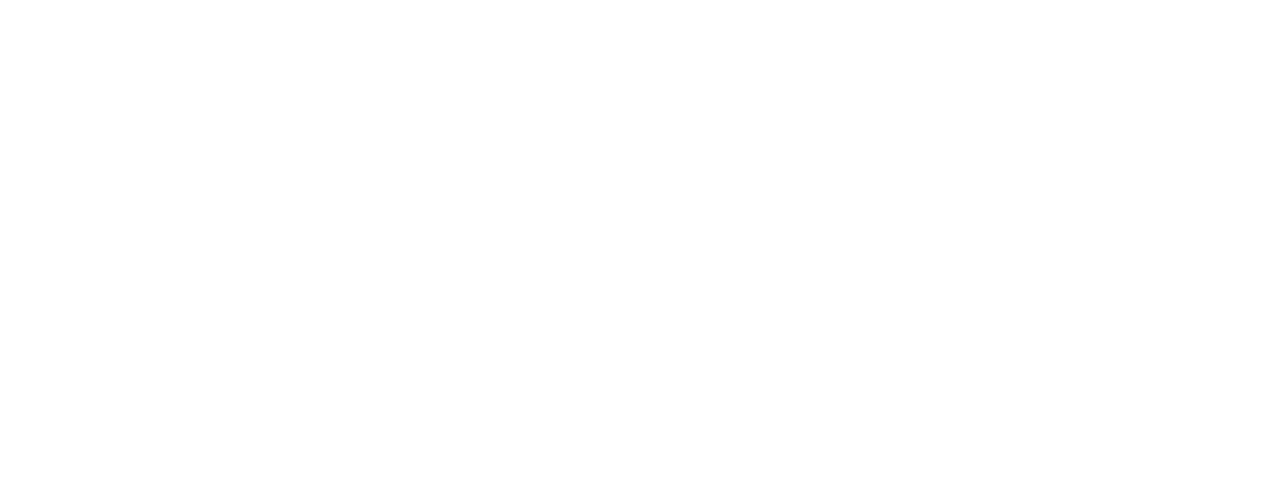
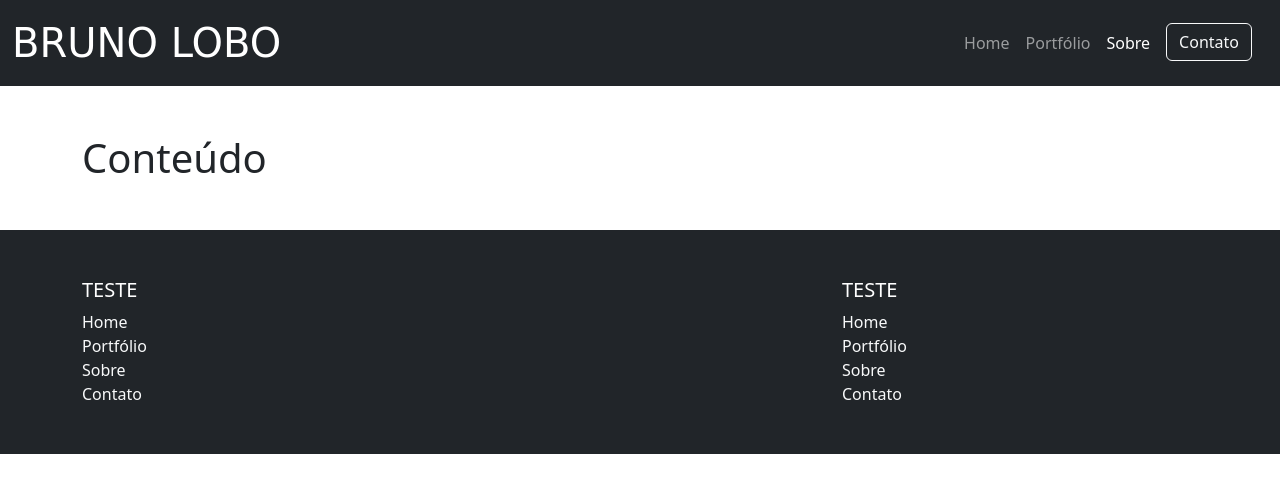
Before and after one commit to brunolobo0/Meu-Site, a website: page src/sobre.html in a window 1280 px wide. Drawn offline with nearby package versions, Linux system fonts and the light colour scheme; files that its build step writes are made by us from their sources; a web font is replaced by a local one.

Commit message:
algumas atualizações

```diff
--- a/index.html
+++ b/index.html
@@ -5,6 +5,10 @@
   <meta charset="utf-8">
   <meta name="viewport" content="width=device-width, initial-scale=1">
   <title>Bruno Lobo</title>
+  <link rel="apple-touch-icon" sizes="180x180" href="./imgs/apple-touch-icon.png">
+  <link rel="icon" type="image/png" sizes="32x32" href="./imgs/favicon-32x32.png">
+  <link rel="icon" type="image/png" sizes="16x16" href="./imgs/favicon-16x16.png">
+  <link rel="manifest" href="/site.webmanifest">
   <link href="https://cdn.jsdelivr.net/npm/bootstrap@5.3.0-alpha3/dist/css/bootstrap.min.css" rel="stylesheet"
     integrity="sha384-KK94CHFLLe+nY2dmCWGMq91rCGa5gtU4mk92HdvYe+M/SXH301p5ILy+dN9+nJOZ" crossorigin="anonymous">
   <link rel="stylesheet" href="./style/style.css">
@@ -43,12 +47,34 @@
       </div>
     </nav>
   </header>
-  <section>
-    <div class="container h-100">
-      <div class="row">
-        <h1 class="my-5">Conteúdo</h1>
+  <section class="container-fluid">
+    <div class="row my-5 p-5">
+      <div class="col-lg-6">
+        <div id="carouselHome" class="carousel slide carousel-fade" data-bs-ride="carousel">
+          <div class="carousel-inner">
+            <div class="carousel-item active">
+              <img src="./imgs/banner1.png" class="img-fluid float-end d-block w-50 carouselBanners" alt="...">
+            </div>
+            <div class="carousel-item">
+              <img src="./imgs/banner2.png" class="img-fluid float-end d-block w-50 carouselBanners" alt="...">
+            </div>
+            <div class="carousel-item">
+              <img src="./imgs/banner3.png" class="img-fluid float-end d-block w-50 carouselBanners" alt="...">
+            </div>
+          </div>
+        </div>
+      </div>
+      <div class="col-lg-6 d-flex align-items-center justify-content-center">
+        <h1 class="my-5 text-center display-1" style="font-family: 'Megrim', cursive;">FRONT-END DEVELOPER</h1>
       </div>
     </div>
+  </section>
+
+  <div class="container p-5">
+    <h1 class="display-5 text-center p-0 m-0" style="font-family: 'Megrim', cursive;">Bruno Lobo</h1>
+    <p class="small text-center p-0 m-0" style="font-family: 'Megrim', cursive; font-weight: 600;">Front-end developer
+    </p>
+  </div>
   </section>
   <footer class="bg-dark text-white">
     <div class="container py-5">
--- a/src/sobre.html
+++ b/src/sobre.html
@@ -0,0 +1,86 @@
+<!doctype html>
+<html lang="en">
+
+<head>
+  <meta charset="utf-8">
+  <meta name="viewport" content="width=device-width, initial-scale=1">
+  <title>Bruno Lobo</title>
+  <link rel="apple-touch-icon" sizes="180x180" href="./imgs/apple-touch-icon.png">
+  <link rel="icon" type="image/png" sizes="32x32" href="./imgs/favicon-32x32.png">
+  <link rel="icon" type="image/png" sizes="16x16" href="./imgs/favicon-16x16.png">
+  <link rel="manifest" href="/site.webmanifest">
+  <link href="https://cdn.jsdelivr.net/npm/bootstrap@5.3.0-alpha3/dist/css/bootstrap.min.css" rel="stylesheet"
+    integrity="sha384-KK94CHFLLe+nY2dmCWGMq91rCGa5gtU4mk92HdvYe+M/SXH301p5ILy+dN9+nJOZ" crossorigin="anonymous">
+  <link rel="stylesheet" href="./style/style.css">
+  <link rel="preconnect" href="https://fonts.googleapis.com">
+  <link rel="preconnect" href="https://fonts.gstatic.com" crossorigin>
+  <link href="https://fonts.googleapis.com/css2?family=Megrim&display=swap" rel="stylesheet">
+</head>
+
+<body>
+  <header>
+    <nav class="navbar navbar-expand-md navbar bg-dark" data-bs-theme="dark">
+      <div class="container-fluid">
+        <a class="navbar-brand" href="./index.html" style="font-family: 'Megrim', cursive; font-size: 40px;">BRUNO
+          LOBO</a>
+        <button class="navbar-toggler" type="button" data-bs-toggle="collapse" data-bs-target="#navbarSupportedContent"
+          aria-controls="navbarSupportedContent" aria-expanded="false" aria-label="Toggle navigation">
+          <span class="navbar-toggler-icon text-center"></span>
+        </button>
+        <div class="collapse navbar-collapse" id="navbarSupportedContent">
+          <ul class="navbar-nav me-3 ms-auto mb-2 mb-lg-0">
+            <li class="nav-item">
+              <a class="nav-link" aria-current="page" href="../index.html">Home</a>
+            </li>
+            <li class="nav-item">
+              <a class="nav-link" href="./portfolio.html">Portfólio</a>
+            </li>
+            <li class="nav-item">
+              <a class="nav-link active" href="./src/sobre.html">Sobre</a>
+            </li>
+            <li class="nav-item">
+              <a href="https://wa.me/+5511930054060"><button type="button"
+                  class="btn btn-outline-light ms-md-2">Contato</button></a>
+            </li>
+          </ul>
+        </div>
+      </div>
+    </nav>
+  </header>
+  <section>
+    <div class="container h-100">
+      <div class="row">
+        <h1 class="my-5">Conteúdo</h1>
+      </div>
+    </div>
+  </section>
+  <footer class="bg-dark text-white">
+    <div class="container py-5">
+      <div class="row">
+        <div class="col-8">
+          <h4 class="h5">TESTE</h4>
+          <ul class="list-unstyled m-0">
+            <li><a class="link-light link-offset-2 link-underline link-underline-opacity-0" href="">Home</a></li>
+            <li><a class="link-light link-offset-2 link-underline link-underline-opacity-0" href="">Portfólio</a></li>
+            <li><a class="link-light link-offset-2 link-underline link-underline-opacity-0" href="">Sobre</a></li>
+            <li><a class="link-light link-offset-2 link-underline link-underline-opacity-0" href="">Contato</a></li>
+          </ul>
+        </div>
+        <div class="col-4">
+          <h4 class="h5">TESTE</h4>
+          <ul class="list-unstyled m-0">
+            <li><a class="link-light link-offset-2 link-underline link-underline-opacity-0" href="">Home</a></li>
+            <li><a class="link-light link-offset-2 link-underline link-underline-opacity-0" href="">Portfólio</a></li>
+            <li><a class="link-light link-offset-2 link-underline link-underline-opacity-0" href="">Sobre</a></li>
+            <li><a class="link-light link-offset-2 link-underline link-underline-opacity-0" href="">Contato</a></li>
+          </ul>
+        </div>
+      </div>
+    </div>
+  </footer>
+  <script src="https://cdn.jsdelivr.net/npm/bootstrap@5.3.0-alpha3/dist/js/bootstrap.bundle.min.js"
+    integrity="sha384-ENjdO4Dr2bkBIFxQpeoTz1HIcje39Wm4jDKdf19U8gI4ddQ3GYNS7NTKfAdVQSZe"
+    crossorigin="anonymous"></script>
+</body>
+
+</html>
```
Also changed, not shown: src/portfolio.html (+86 -0 lines), imgs/android-chrome-192x192.png (added), imgs/android-chrome-512x512.png (added), imgs/apple-touch-icon.png (added), imgs/banner1.png (added), imgs/banner2.png (added), imgs/banner3.png (added), imgs/favicon-16x16.png (added), imgs/favicon-32x32.png (added), imgs/favicon.ico (added).
